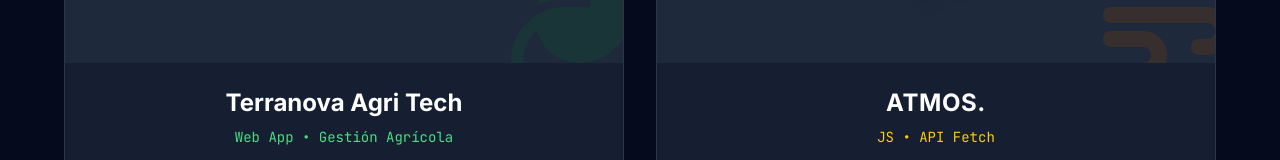
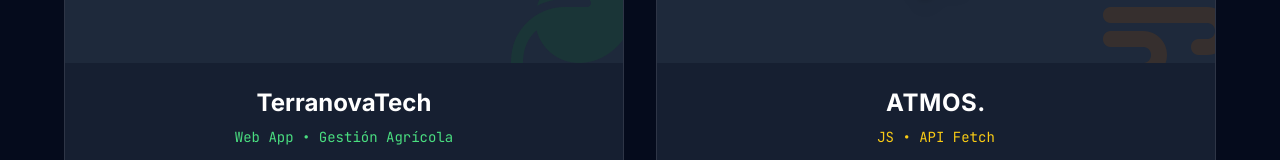
Before and after one commit to roberttedt-jr/Portafolio, a plain HTML site: page index.html in a window 1280 px wide. Shown: the part 2056-2216 px from the top of the page. Drawn offline with nearby package versions, Linux system fonts and the light colour scheme.

Commit message:
index.html

```diff
--- a/index.html
+++ b/index.html
@@ -218,7 +218,7 @@
                         </div>
                     </div>
                     <div class="p-6 flex flex-col items-center flex-1">
-                        <h3 class="text-2xl font-bold text-white mb-2">Terranova Agri Tech</h3>
+                        <h3 class="text-2xl font-bold text-white mb-2">TerranovaTech</h3>
                         <p class="text-sm font-mono text-green-400 mb-4">Web App • Gestión Agrícola</p>
                         <p class="text-slate-400 text-sm mb-6 max-w-sm mx-auto">
                             Aplicación web para optimizar el uso de fertilizantes y gestión de cultivos. Proyecto enfocado en la eficiencia y usabilidad.
```
